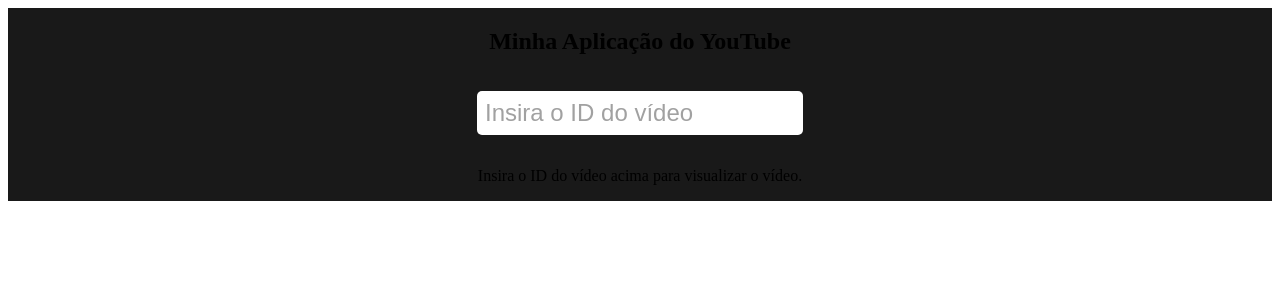
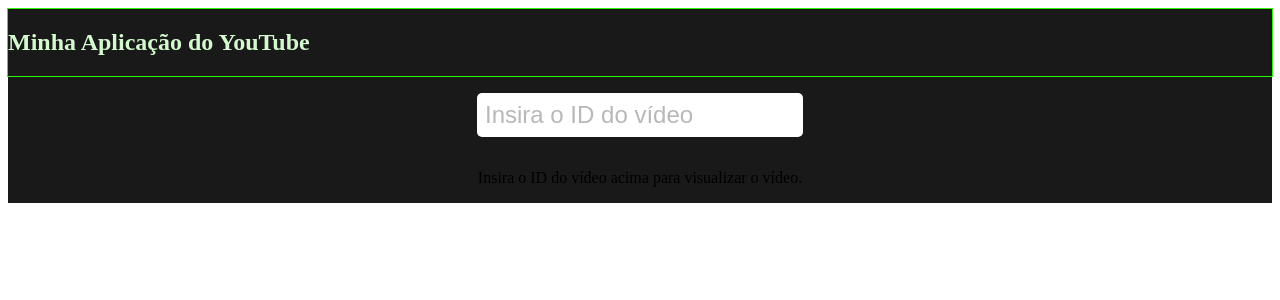
Before and after one commit to lbseven7/baixar-videos-youtube, a React (Create React App) app: page / in a window 1280 px wide. Shown: the top 300 px of the page. Built offline with nearby package versions, Linux system fonts and the light colour scheme.

Commit message:
style: cria o HeaderContainer  estilo para o Header

```diff
--- a/src/componentes/Header/Header.jsx
+++ b/src/componentes/Header/Header.jsx
@@ -1,10 +1,11 @@
 import React from 'react';
+import { HeaderContainer } from './style/style';
 
 const Header = () => {
   return (
-    <header>
+    <HeaderContainer>
       <h1>Minha Aplicação do YouTube</h1>
-    </header>
+    </HeaderContainer>
   );
 };
 
--- a/src/componentes/Header/Style/Header.style.jsx
+++ /dev/null
@@ -1,5 +0,0 @@
-import styled from 'styled-components';
-
-export const Header = styled.section`
-
-`
--- /dev/null
+++ b/src/componentes/Header/style/style.jsx
@@ -0,0 +1,7 @@
+import styled from 'styled-components';
+
+export const HeaderContainer = styled.header`
+  border: 1px solid #2cf708;
+  width: 100%;
+  color: #d4f9ce;
+`
--- a/src/componentes/VideoPlayer/style/VideoPlayer.styles.jsx
+++ b/src/componentes/VideoPlayer/style/VideoPlayer.styles.jsx
@@ -20,11 +20,11 @@
   }
 
   > input::placeholder {
-    color: #a1a1a1;
+    color: #b9b7b7;
     }
 
   > input:focus {
     outline: none;
-    background: #6a6a6a;
+    background: #656464;
   }
 `;
```
